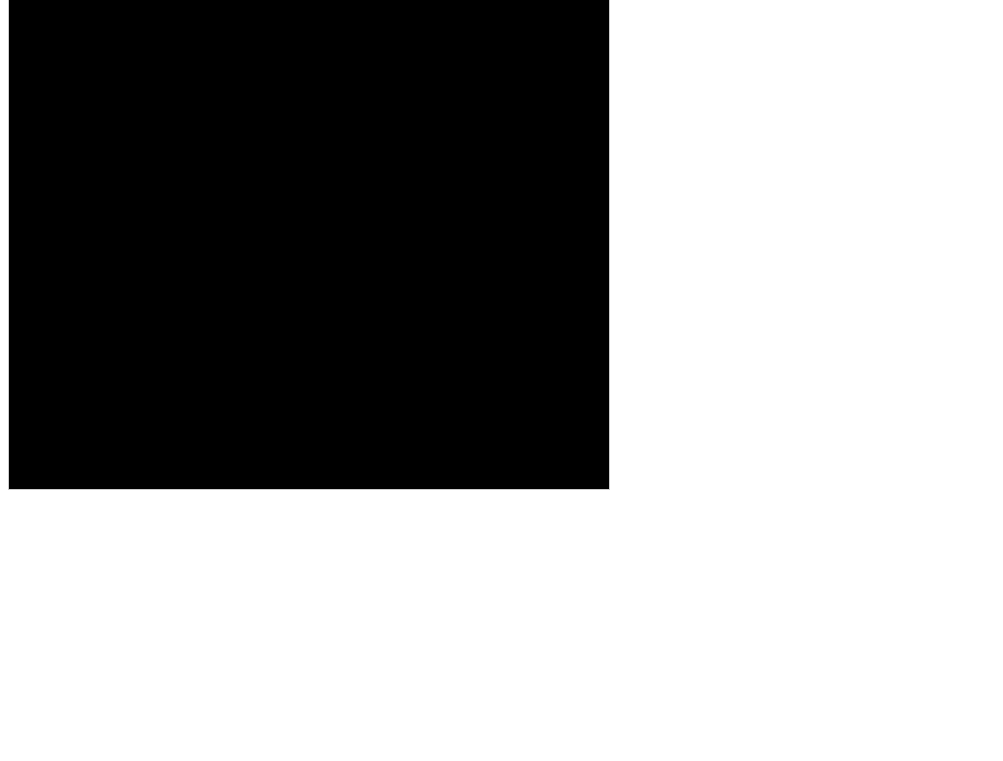
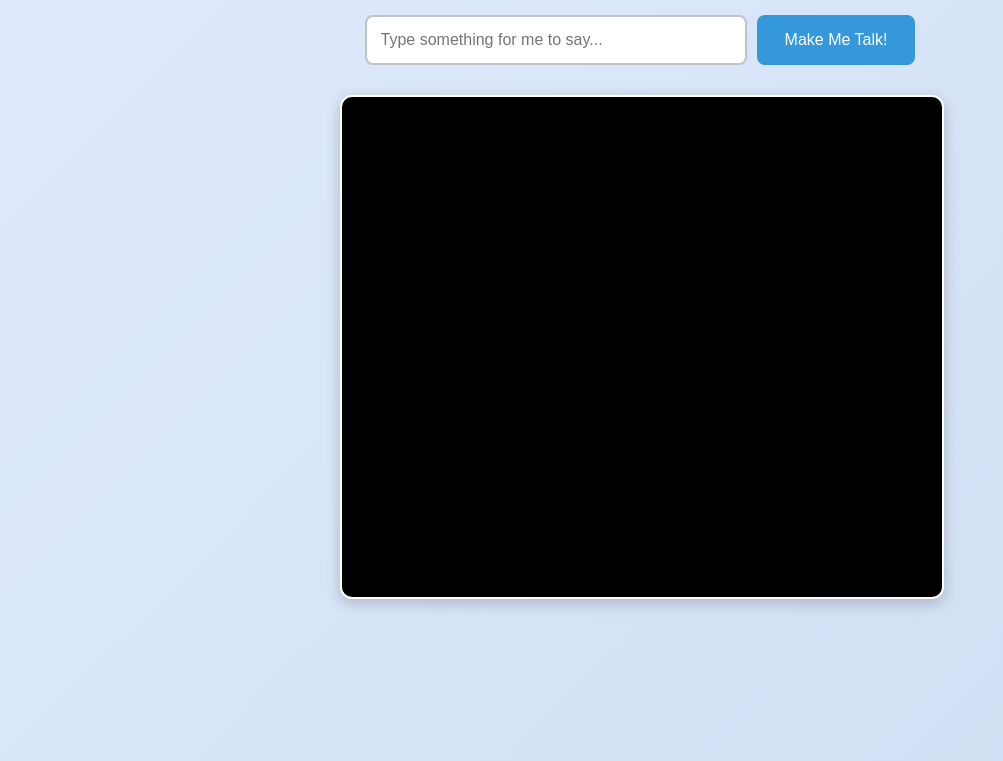
Before and after one commit to FluentFlier/talkexp, a plain HTML site: page index.html in a window 1280 px wide. Shown: the part 119-880 px from the top of the page, without its empty margins (0-1003 px from the left). Before the commit the page ends 800 px from the top, so only its background shows below. Drawn offline with nearby package versions, Linux system fonts and the light colour scheme; no server answers.

Commit message:
Update index.html

```diff
--- a/index.html
+++ b/index.html
@@ -1,104 +1,180 @@
 <!DOCTYPE html>
-<html>
+<html lang="en">
 <head>
-  <title>Talking Avatar</title>
+  <meta charset="UTF-8">
+  <title>Your Talking Avatar</title>
   <style>
-    body { font-family: Arial, sans-serif; text-align: center; margin-top: 20px; }
-    canvas { width: 100%; max-width: 600px; height: 500px; border: 1px solid #ccc; }
-    input { padding: 10px; width: 300px; }
-    button { padding: 10px 20px; cursor: pointer; }
+    body {
+      font-family: Arial, sans-serif;
+      text-align: center;
+      margin: 0;
+      padding: 40px;
+      background: linear-gradient(135deg, #e0eafc, #cfdef3); /* Soft gradient background */
+      min-height: 100vh;
+    }
+    h2 {
+      color: #2c3e50;
+      font-size: 2em;
+      margin-bottom: 30px;
+      text-shadow: 1px 1px 2px rgba(0, 0, 0, 0.1);
+    }
+    #avatarContainer {
+      margin: 30px auto;
+      width: 100%;
+      max-width: 600px;
+    }
+    canvas {
+      width: 100% !important;
+      height: 500px !important;
+      border-radius: 12px;
+      border: 2px solid #ffffff;
+      box-shadow: 0 4px 15px rgba(0, 0, 0, 0.2);
+      background: #ffffff; /* White background for the avatar */
+    }
+    .input-container {
+      display: flex;
+      justify-content: center;
+      gap: 10px;
+      margin-bottom: 20px;
+    }
+    input[type="text"] {
+      padding: 14px;
+      width: 350px;
+      max-width: 100%;
+      border: 2px solid #bdc3c7;
+      border-radius: 8px;
+      font-size: 16px;
+      outline: none;
+      transition: border-color 0.3s;
+    }
+    input[type="text"]:focus {
+      border-color: #3498db;
+    }
+    button {
+      padding: 14px 28px;
+      background: #3498db;
+      color: #ffffff;
+      border: none;
+      border-radius: 8px;
+      font-size: 16px;
+      cursor: pointer;
+      transition: background 0.3s, transform 0.1s;
+    }
+    button:hover {
+      background: #2980b9;
+    }
+    button:active {
+      transform: scale(0.98);
+    }
   </style>
 </head>
 <body>
   <h2>Your Talking Avatar</h2>
-  <input type="text" id="textInput" placeholder="Enter words for the avatar to say">
-  <button onclick="speak()">Speak</button>
+  <div class="input-container">
+    <input type="text" id="textInput" placeholder="Type something for me to say...">
+    <button onclick="speak()">Make Me Talk!</button>
+  </div>
   <div id="avatarContainer"></div>
 
   <script src="https://cdnjs.cloudflare.com/ajax/libs/three.js/r134/three.min.js"></script>
   <script src="https://cdn.jsdelivr.net/npm/three@0.134.0/examples/js/loaders/GLTFLoader.js"></script>
   <script>
-    // Setup Three.js scene
+    // Initialize Three.js scene
     const scene = new THREE.Scene();
     const camera = new THREE.PerspectiveCamera(75, 600 / 500, 0.1, 1000);
-    const renderer = new THREE.WebGLRenderer();
+    const renderer = new THREE.WebGLRenderer({ antialias: true });
     renderer.setSize(600, 500);
     document.getElementById('avatarContainer').appendChild(renderer.domElement);
 
-    // Load a reliable avatar (publicly hosted on Glitch)
+    // Load the avatar model
     const loader = new THREE.GLTFLoader();
-    loader.load('https://cdn.glitch.com/1b6e6e2d-9e5b-4a0a-9f5e-6b1b6e2d9e5b%2Favatar.glb', (gltf) => {
-      console.log('Avatar loaded successfully');
-      const avatar = gltf.scene;
+    let avatar;
+    loader.load(
+      'https://cdn.glitch.com/1b6e6e2d-9e5b-4a0a-9f5e-6b1b6e2d9e5b%2Favatar.glb',
+      (gltf) => {
+        console.log('Avatar loaded successfully!');
+        avatar = gltf.scene;
         scene.add(avatar);
         avatar.position.set(0, -1, 0);
         avatar.scale.set(2, 2, 2);
-    }, (progress) => {
-      console.log('Loading progress:', progress.loaded / progress.total * 100 + '%');
-    }, (error) => {
-      console.error('Avatar load error:', error);
-    });
+      },
+      (progress) => console.log(`Loading: ${Math.round(progress.loaded / progress.total * 100)}%`),
+      (error) => console.error('Error loading avatar:', error)
+    );
 
-    const light = new THREE.AmbientLight(0xffffff);
-    scene.add(light);
+    // Add lighting
+    const ambientLight = new THREE.AmbientLight(0xffffff, 0.8);
+    scene.add(ambientLight);
+    const directionalLight = new THREE.DirectionalLight(0xffffff, 0.5);
+    directionalLight.position.set(0, 1, 1);
+    scene.add(directionalLight);
     camera.position.z = 5;
 
+    // Animation loop
     function animate() {
       requestAnimationFrame(animate);
       renderer.render(scene, camera);
     }
     animate();
 
-    // ttsMP3.com TTS and basic lip sync
+    // Text-to-speech and lip sync
     const audio = new Audio();
-    let mouthOpen = false;
     let lipSyncInterval;
 
     async function speak() {
-      const text = document.getElementById('textInput').value || "Hello, I’m your avatar!";
-      console.log('Generating audio with ttsMP3.com:', text);
+      const text = document.getElementById('textInput').value || "Hi there, I’m your friendly avatar!";
+      console.log('Speaking:', text);
 
-      // ttsMP3.com requires a POST request to generate audio
       try {
         const response = await fetch('https://ttsmp3.com/makemp3_new.php', {
           method: 'POST',
-          headers: {
-            'Content-Type': 'application/x-www-form-urlencoded'
-          },
+          headers: { 'Content-Type': 'application/x-www-form-urlencoded' },
           body: new URLSearchParams({
             'msg': text,
-            'lang': 'Joanna',  // A decent, free voice
+            'lang': 'Joanna',
             'source': 'ttsmp3'
           })
         });
+
         const data = await response.json();
-        console.log('ttsMP3.com response:', data);
+        console.log('Audio data:', data);
 
         if (data.URL) {
           audio.src = data.URL;
           audio.play();
 
-          // Basic lip sync
           audio.onplay = () => {
-            console.log('Audio playing');
+            console.log('Audio started');
+            let mouthState = 0;
             lipSyncInterval = setInterval(() => {
-              mouthOpen = !mouthOpen;
-              scene.traverse((child) => {
-                if (child.isMesh) child.scale.y = mouthOpen ? 1.05 : 1;  // Crude mouth flap
+              mouthState = (mouthState + 0.2) % 2;
+              if (avatar) {
+                avatar.traverse((child) => {
+                  if (child.isMesh && child.name.includes('mouth')) {
+                    child.scale.y = 1 + Math.sin(mouthState * Math.PI) * 0.1;
+                  } else if (child.isMesh) {
+                    child.scale.y = 1 + Math.sin(mouthState * Math.PI) * 0.05;
+                  }
                 });
-            }, 200);
+              }
+            }, 100);
           };
+
           audio.onended = () => {
-            console.log('Audio ended');
+            console.log('Audio finished');
             clearInterval(lipSyncInterval);
+            if (avatar) {
+              avatar.traverse((child) => {
+                if (child.isMesh) child.scale.y = 1;
+              });
+            }
           };
         } else {
-          console.error('No audio URL in response:', data);
-          alert('Failed to generate audio. Check console for details.');
+          throw new Error('No audio URL received');
         }
       } catch (error) {
-        console.error('Error with ttsMP3.com:', error);
-        alert('Failed to generate audio. Check console for details.');
+        console.error('Speech error:', error);
+        alert('Sorry, I couldn’t speak! Check the console for details.');
       }
     }
   </script>
```
Lines whose indentation alone changed are shown as unchanged.
